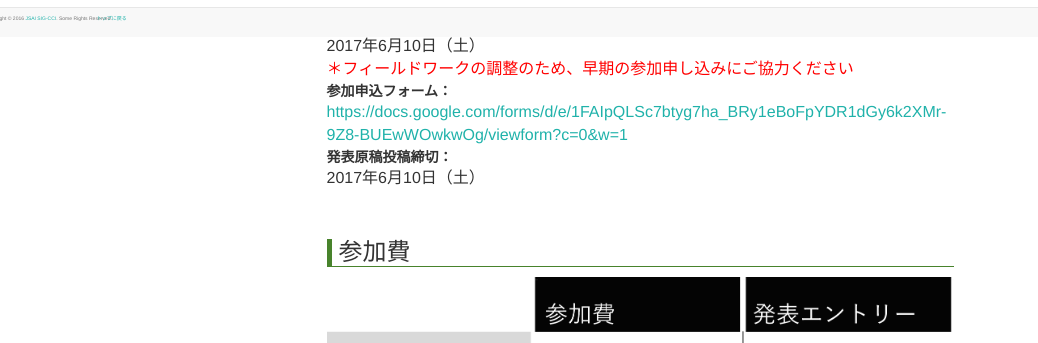
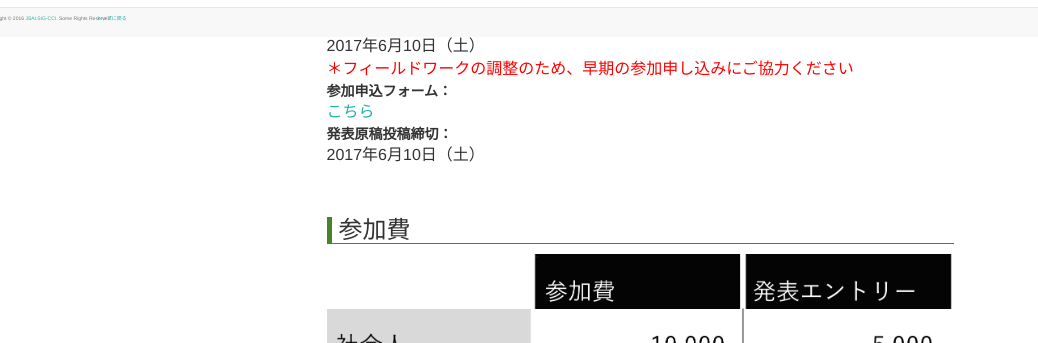
Before and after one commit to Uochusma/SIG-CCI-HP, a plain HTML site: page registration.html in a window 1280 px wide. Shown: the part 763-1106 px from the top of the page, without its empty margins (0-1038 px from the left). Drawn offline with nearby package versions, Linux system fonts and the light colour scheme.

Commit message:
申し込みフォームページを変更した。

```diff
--- a/registration.html
+++ b/registration.html
@@ -97,7 +97,7 @@
           <div class="overview">
             <br>
             <dt>参加申込締切：</dt><dd>2017年6月10日（土）</dd><dd class="warning">＊フィールドワークの調整のため、早期の参加申し込みにご協力ください</dd>
-            <dt>参加申込フォーム：</dt><dd><a href="https://docs.google.com/forms/d/e/1FAIpQLSc7btyg7ha_BRy1eBoFpYDR1dGy6k2XMr-9Z8-BUEwWOwkwOg/viewform?c=0&w=1">https://docs.google.com/forms/d/e/1FAIpQLSc7btyg7ha_BRy1eBoFpYDR1dGy6k2XMr-9Z8-BUEwWOwkwOg/viewform?c=0&w=1</a></dd>
+            <dt>参加申込フォーム：</dt><dd><a href="https://docs.google.com/forms/d/e/1FAIpQLSc7btyg7ha_BRy1eBoFpYDR1dGy6k2XMr-9Z8-BUEwWOwkwOg/viewform?c=0&w=1">こちら</a></dd>
             <dt>発表原稿投稿締切：</dt><dd>2017年6月10日（土）</dd>
           </div>
         </section>
```
Also changed, not shown: 1 other file.
